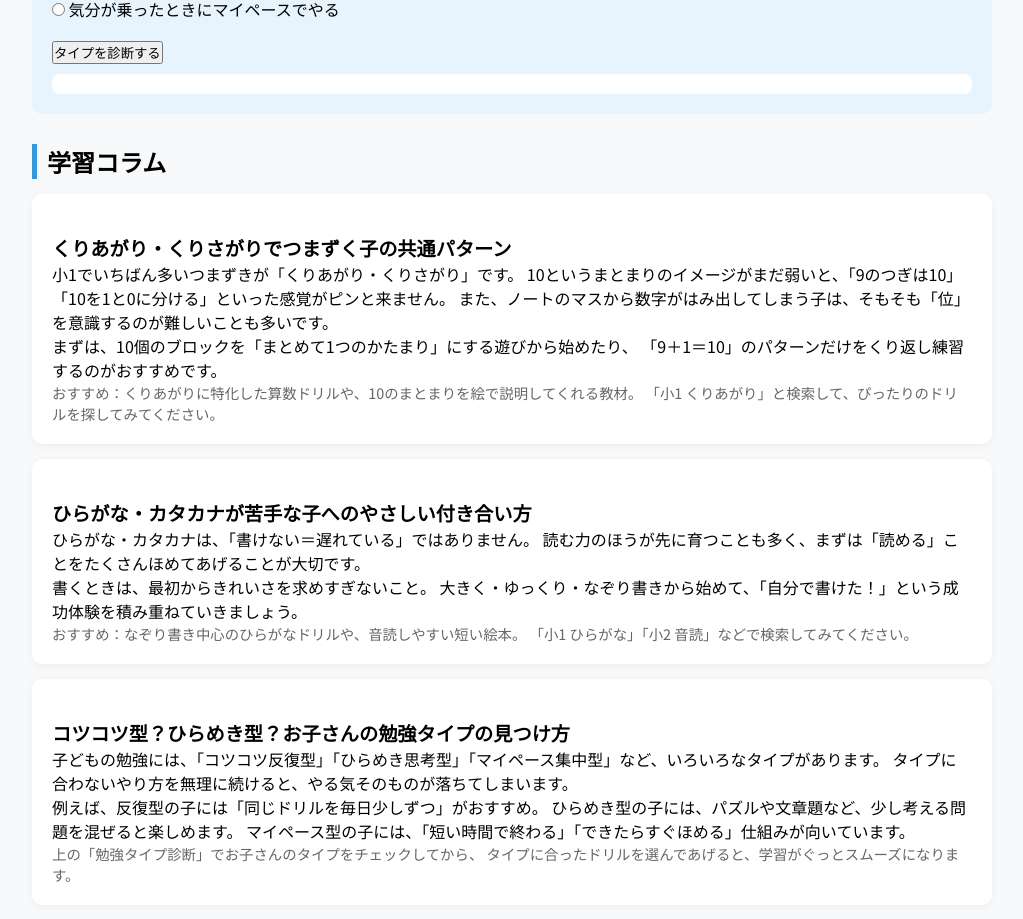
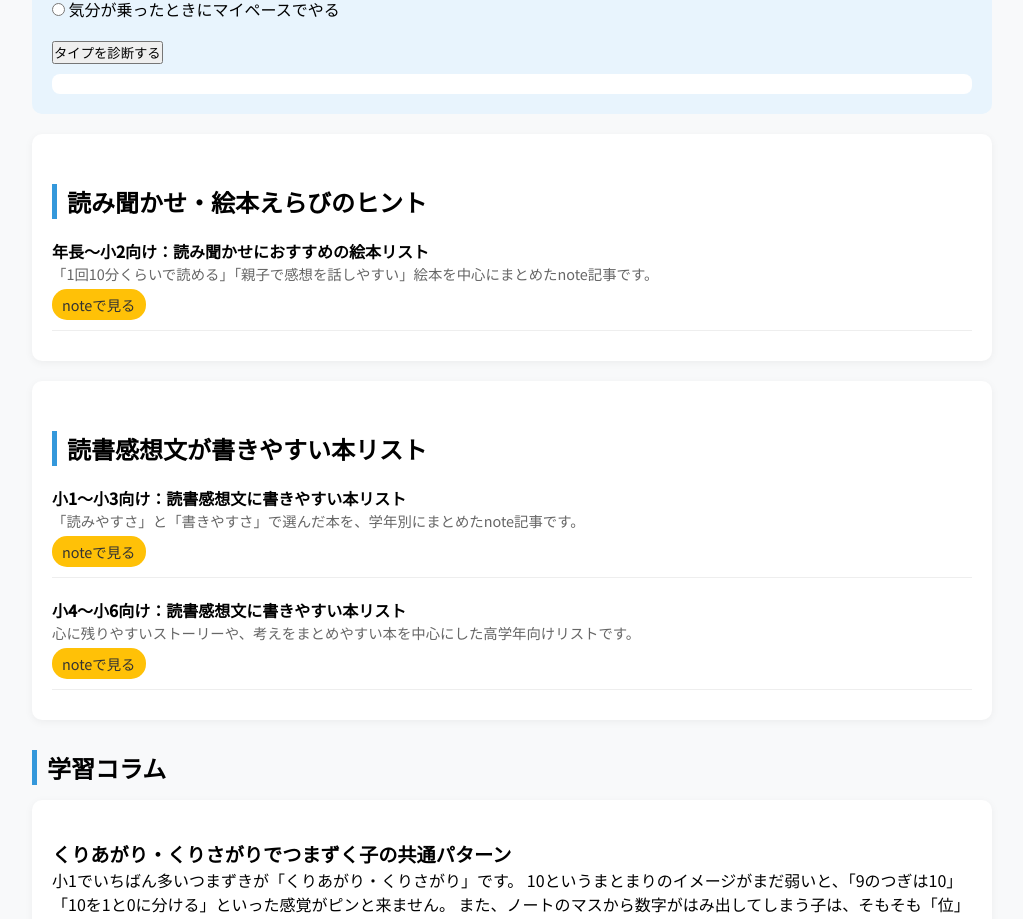
Before and after one commit to sincere1229/sincere1229-twinklelab-next, a Next.js app: page /kids in a window 1280 px wide. Shown: the part 1100-2019 px from the top of the page, without its empty margins (128-1151 px from the left). Built offline with nearby package versions, Linux system fonts and the light colour scheme.

Commit message:
Update page.tsx

```diff
--- a/app/kids/page.tsx
+++ b/app/kids/page.tsx
@@ -352,7 +352,52 @@ export default function KidsPage() {
           </button>
           <div className="quiz-result">{quizResult}</div>
         </div>
+ <div className="fixed-block">
+          <h2>読み聞かせ・絵本えらびのヒント</h2>
+          <div className="book-item">
+            <div className="book-title">年長〜小2向け：読み聞かせにおすすめの絵本リスト</div>
+            <p className="small-note">
+              「1回10分くらいで読める」「親子で感想を話しやすい」絵本を中心にまとめたnote記事です。
+            </p>
+            <a
+              className="amazon-link"
+              href="【絵本noteのURL】"
+              target="_blank"
+            >
+              noteで見る
+            </a>
+          </div>
+        </div>
 
+        <div className="fixed-block">
+          <h2>読書感想文が書きやすい本リスト</h2>
+          <div className="book-item">
+            <div className="book-title">小1〜小3向け：読書感想文に書きやすい本リスト</div>
+            <p className="small-note">
+              「読みやすさ」と「書きやすさ」で選んだ本を、学年別にまとめたnote記事です。
+            </p>
+            <a
+              className="amazon-link"
+              href="【低学年感想文noteのURL】"
+              target="_blank"
+            >
+              noteで見る
+            </a>
+          </div>
+          <div className="book-item">
+            <div className="book-title">小4〜小6向け：読書感想文に書きやすい本リスト</div>
+            <p className="small-note">
+              心に残りやすいストーリーや、考えをまとめやすい本を中心にした高学年向けリストです。
+            </p>
+            <a
+              className="amazon-link"
+              href="【高学年感想文noteのURL】"
+              target="_blank"
+            >
+              noteで見る
+            </a>
+          </div>
+        </div>
         <div className="columns">
           <h2>学習コラム</h2>
 
```
